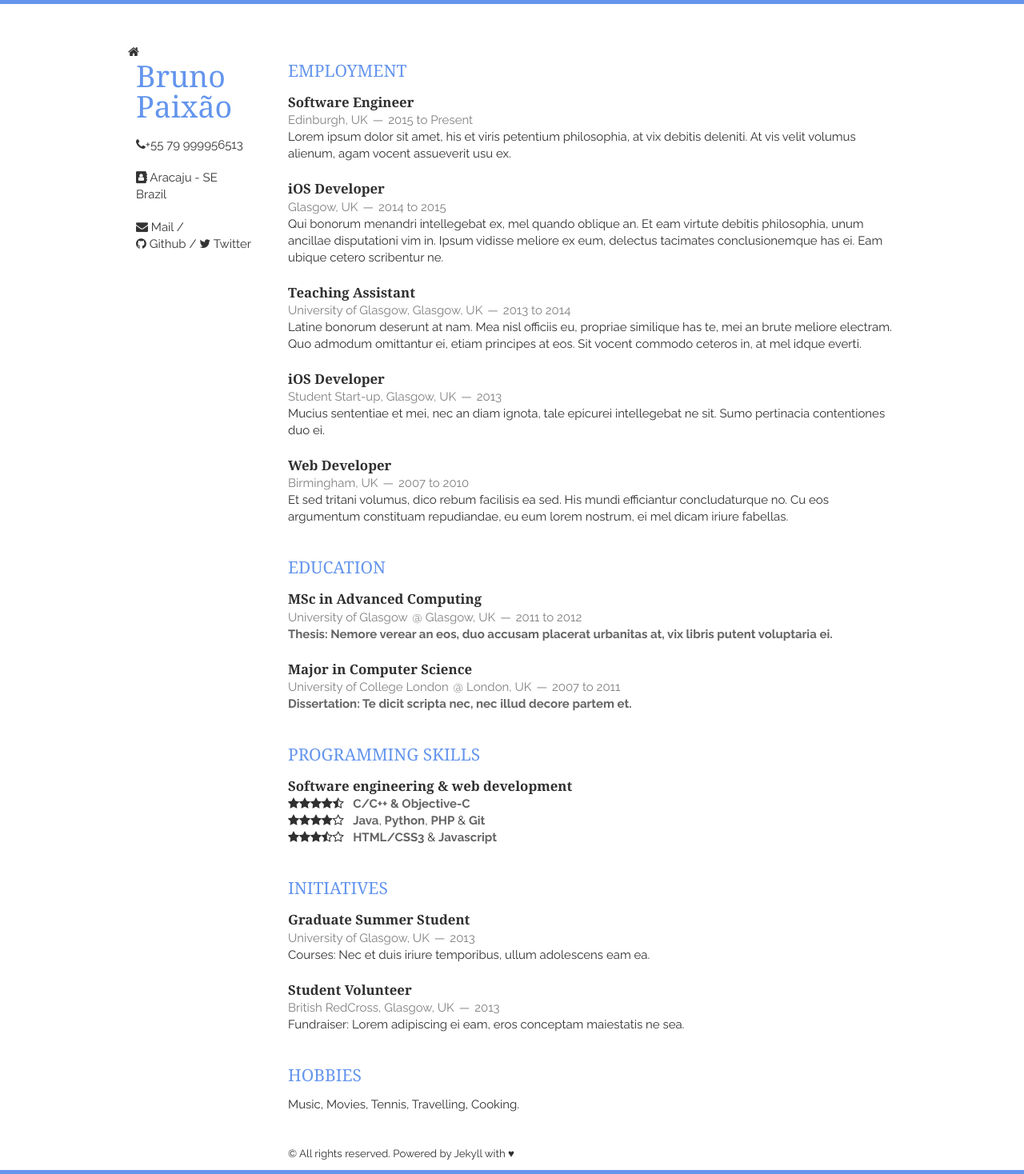
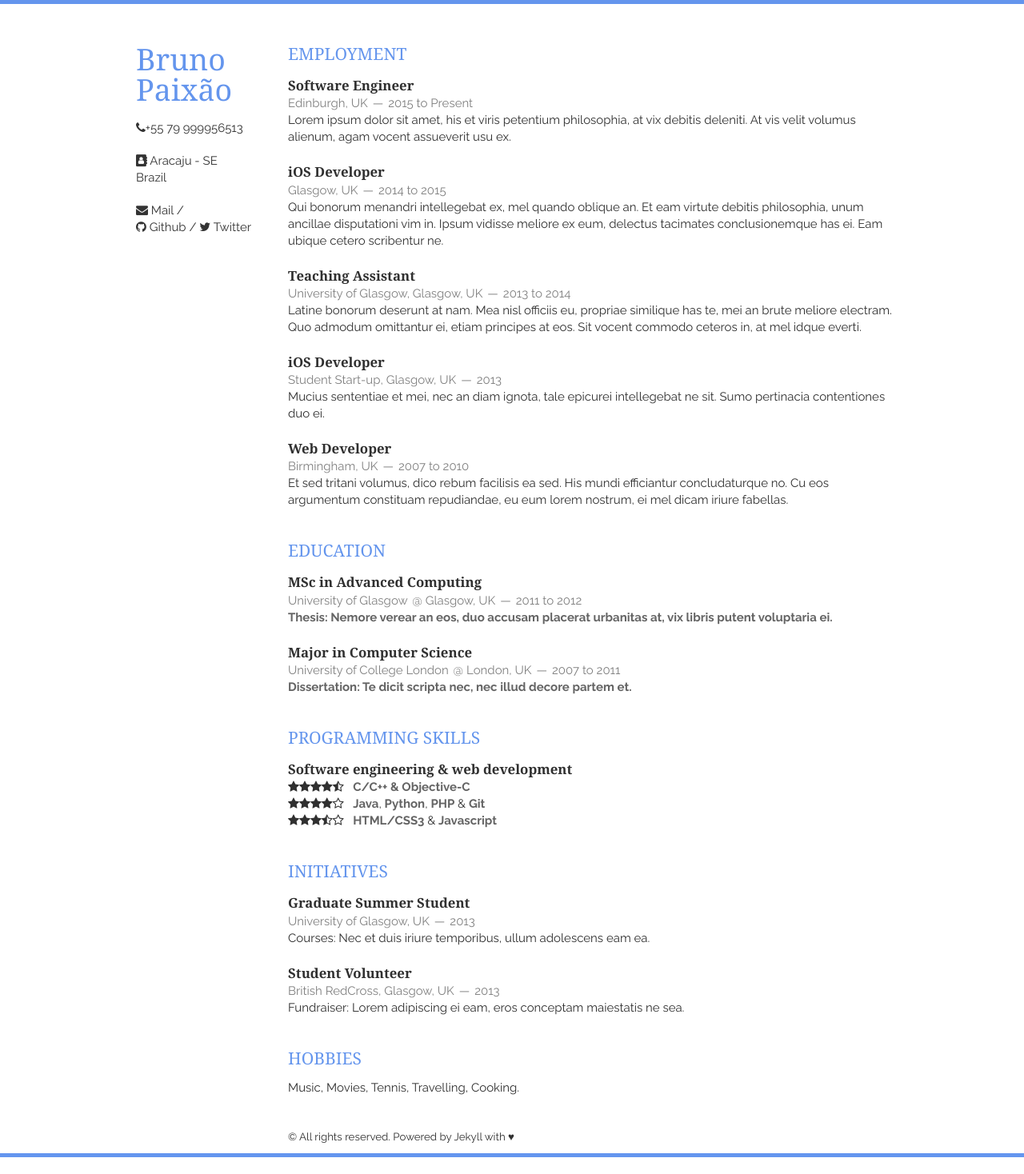
Before and after one commit to brunopaixao87/brunopaixao87.github.io-vitae, a Jekyll site: the page built from index.html, in a window 1280 px wide. Shown: the whole page at 80% size. Built offline with Jekyll 4.4.1, drawn with Linux system fonts in a browser that asks for light colours; nearby versions of some CDN libraries; the list of posts is cut into pages by our own code; after the commit the page ends 1447 px from its top, so only the background shows below that.

Commit message:
ajuste html, adicao nova foto

```diff
--- a/_includes/header.html
+++ /dev/null
@@ -1,7 +0,0 @@
-<nav class="navbar navbar-default">
-  <div class="container">
-    <div class="navbar-header">
-      <a class="navbar-brand" href="http://brunopaixao.dev"><i class="fa fa-home"></i></a>
-    </div>
-  </div>
-</nav>
--- a/_layouts/layout.html
+++ b/_layouts/layout.html
@@ -24,7 +24,6 @@
 </head>
 <body>
 <div class="container">
-    {% include header.html %}
     <header class="three columns">
         <!--<img src="{{ site.baseurl }}static/img/profile.png" class="me">-->
         <h1>{{ site.name }}</h1>
```
Also changed, not shown: static/img/profile.png.
